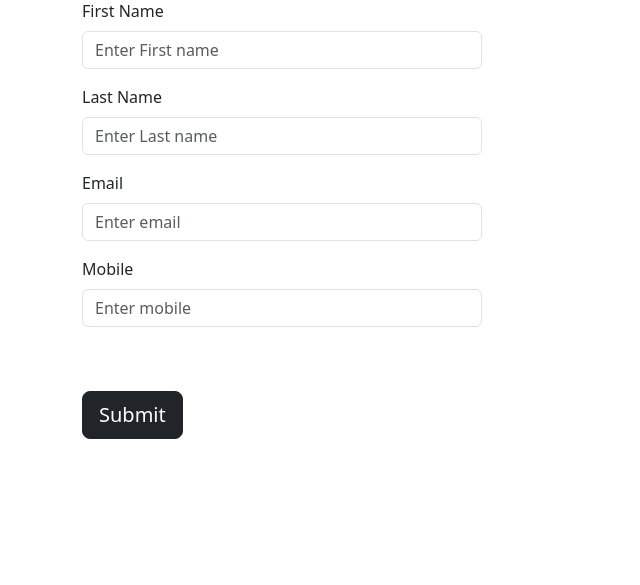
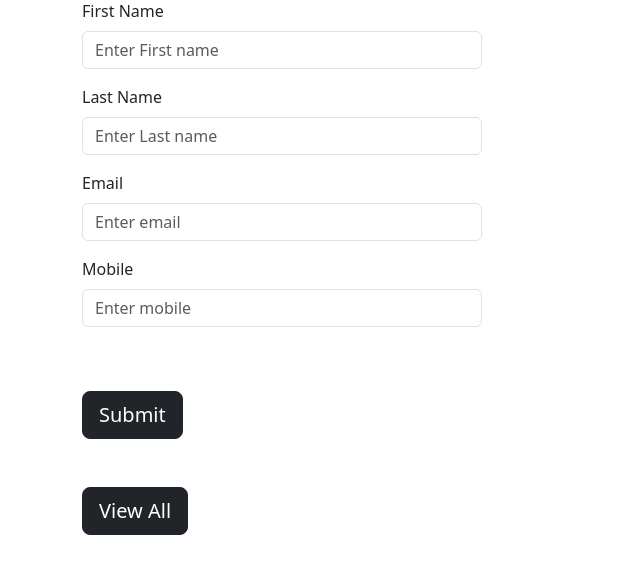
Before and after one commit to Yong3pole/PHP_database_MYSQL_test, a PHP site: page / in a window 1280 px wide. Shown: the part 49-634 px from the top of the page, without its empty margins (0-640 px from the left). Run offline with PHP 8.4, Linux system fonts and the light colour scheme.

Commit message:
Update index.php

```diff
--- a/index.php
+++ b/index.php
@@ -24,6 +24,10 @@ if(isset($_POST['submit'])){
                 $success_message = "Records Added";
             }
         }
+    }
+
+    if(isset($_POST['view_all'])){
+        header('location:read.php');
     }
 ?>
 
@@ -69,6 +73,8 @@ if(isset($_POST['submit'])){
         </div>
         <button class="btn btn-dark btn-lg my-5"
         name="submit">Submit</button>
+            </br><button class="btn btn-dark btn-lg"
+        name="view_all">View All</button>
         </form>
     </div>
 </body>
```
Lines whose indentation alone changed are shown as unchanged.
